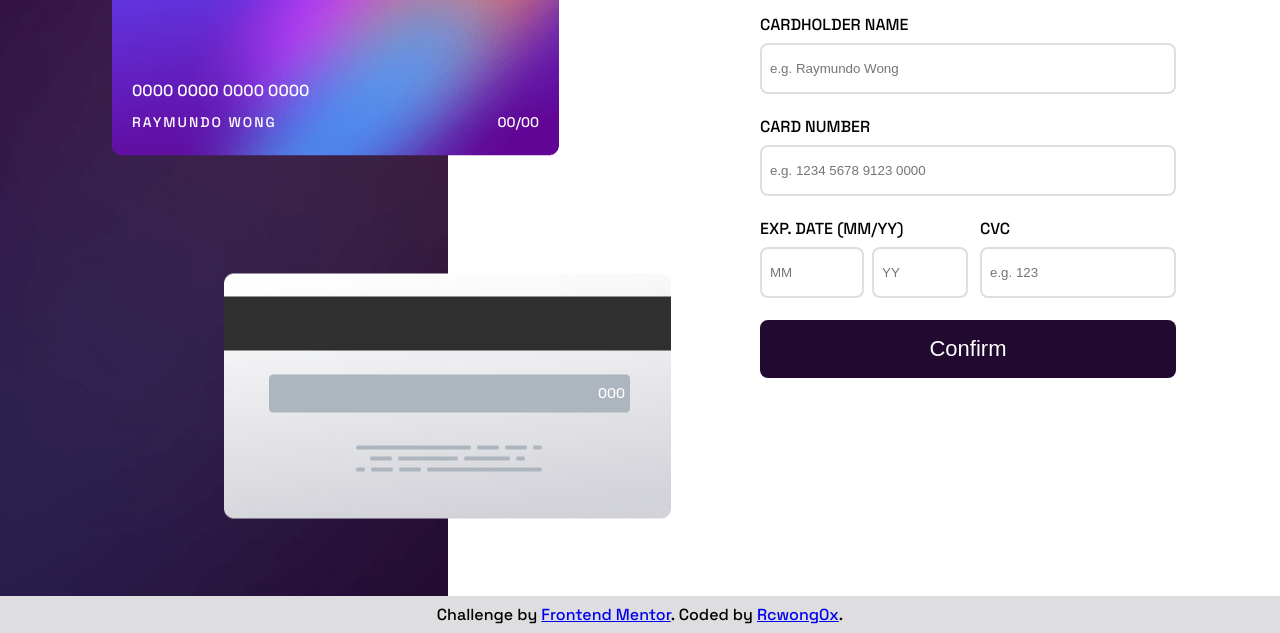
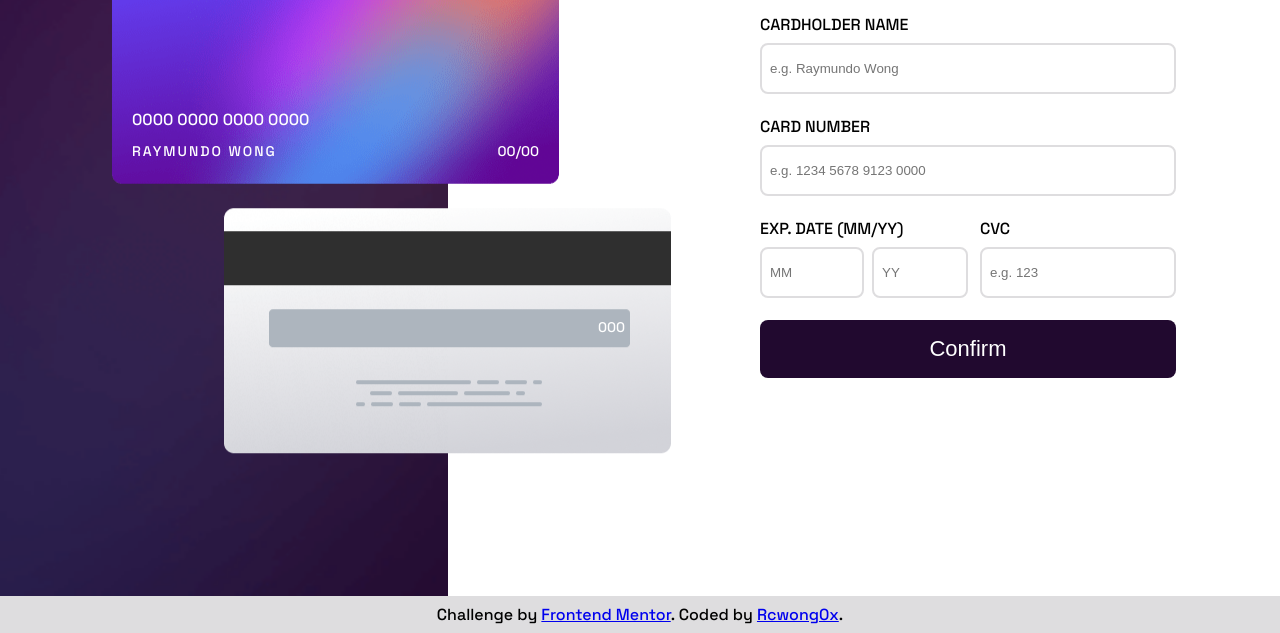
Before and after one commit to Rcwong0x/Interactive-card-details, a plain HTML site: page index.html in a window 1280 px wide. Shown: the part 204-837 px from the top of the page. Drawn offline with Linux system fonts and the light colour scheme.

Commit message:
Displace cards

```diff
--- a/css/main.css
+++ b/css/main.css
@@ -317,13 +317,13 @@
     }
     .card-front {
       left: 25%;
-      top: 25%;
-      transform: translateY(-35%);
+      bottom: 50%;
+      transform: translateY(-5%);
     }
     .card-back {
       left: 50%;
-      bottom: 25%;
-      transform: translateY(50%);
+      top: 50%;
+      transform: translateY(5%);
     }
   }
   @media screen and (min-width: 1440px) {
```
